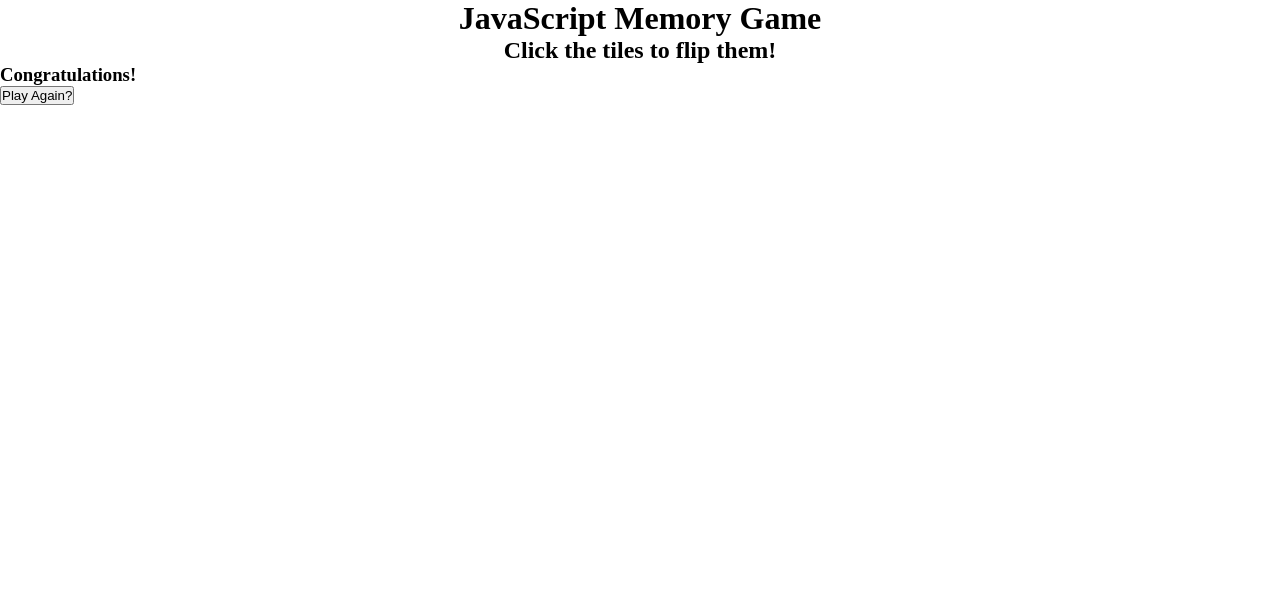
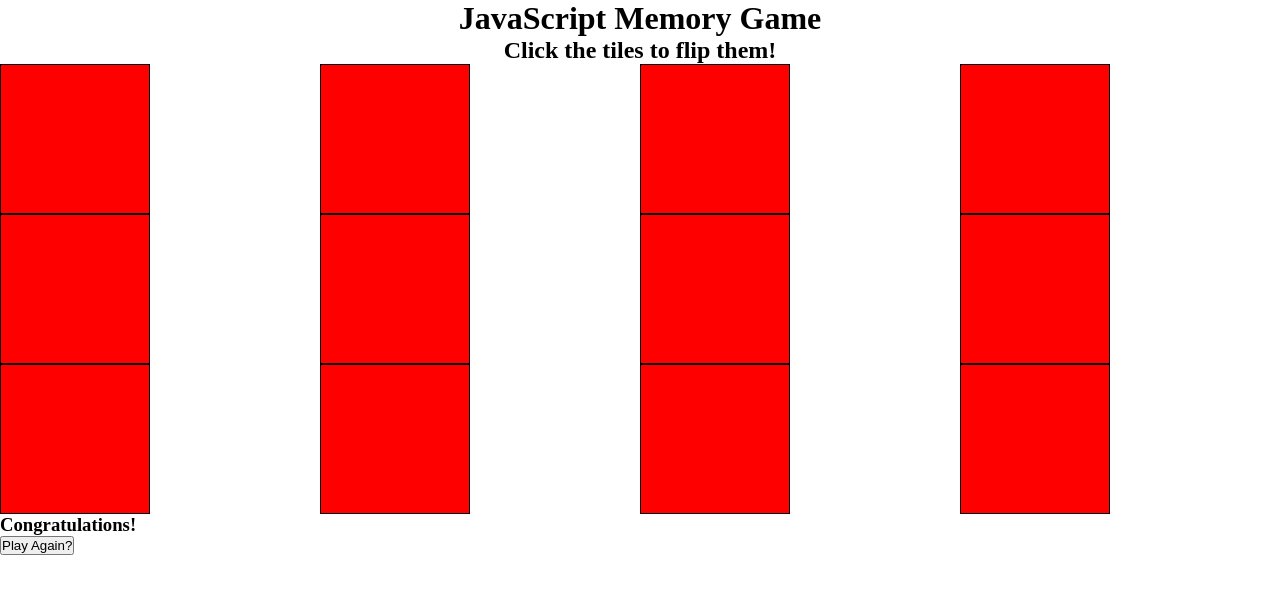
Before and after one commit to Katie201677/JavaScript-Memory-Game, a plain HTML site: page index.html in a window 1280 px wide. Drawn offline with nearby package versions, Linux system fonts and the light colour scheme; files that its build step writes are made by us from their sources.

Commit message:
updates to html

```diff
--- /dev/null
+++ b/assets/styles/_components.scss
@@ -0,0 +1,43 @@
+@use "./variables" as *;
+
+//tiles:
+
+.tiles {
+
+  &__tile {
+    background-color: transparent;
+    border: 1px solid black;
+    height: 150px;
+    width: 150px;
+  }
+
+  &__tile-inner {
+    position: relative;
+    width: 100%;
+    height: 100%;
+    text-align: center;
+    transition: transform 0.8s;
+    transform-style: preserve-3d;
+  }
+
+  &__tile-front, &__tile-back {
+    position: absolute;
+    width: 100%;
+    height: 100%;
+    -webkit-backface-visibility: hidden; /* Safari */
+    backface-visibility: hidden;
+  }
+
+  &__tile-front {
+    background-color: red;
+  }
+
+  &__tile-back {
+    background-color: blue;
+    transform: rotateY(180deg);
+  }
+}
+
+.tiles__tile:hover .tiles__tile-inner {
+  transform: rotateY(180deg);
+}
--- a/assets/styles/components.scss
+++ /dev/null
@@ -1,17 +0,0 @@
-@use "./variables" as *;
-
-//tiles:
-
-tiles__tile {
-  border: 1px solid black;
-  height: 150px;
-  width: 150px;
-
-  &__front {
-  background-color: red;
-  }
-
-  &__back {
-    background-color: blue;
-  }
-}
--- a/index.html
+++ b/index.html
@@ -5,9 +5,10 @@
   <meta http-equiv="X-UA-Compatible" content="IE=edge">
   <meta name="viewport" content="width=device-width, initial-scale=1.0">
   <title>JavaScript Memory Game</title>
-  <link rel="stylesheet" href="styles.css">
+  <link rel="stylesheet" href="./assets/styles/styles.css">
   <script src="script.js"></script>
 </head>
+
 <header class="header">
   <h1 class="header__h1">JavaScript Memory Game</h1>
   <h2 class="header__h2">Click the tiles to flip them!</h2>
@@ -16,55 +17,77 @@
 <body>
   <section class="tiles">
     <div class="tiles__tile">
-      <div class="tiles__tile__front"></div>
-      <div class="tiles__tile__back"></div>
+      <div class="tiles__tile-inner">
+        <div class="tiles__tile-front"></div>
+        <div class="tiles__tile-back"></div>
+      </div>
     </div>
     <div class="tiles__tile">
-      <div class="tiles__tile__front"></div>
-      <div class="tiles__tile__back"></div>
+      <div class="tiles__tile-inner">
+        <div class="tiles__tile-front"></div>
+        <div class="tiles__tile-back"></div>
+      </div>
     </div>
     <div class="tiles__tile">
-      <div class="tiles__tile__front"></div>
-      <div class="tiles__tile__back"></div>
+      <div class="tiles__tile-inner">
+        <div class="tiles__tile-front"></div>
+        <div class="tiles__tile-back"></div>
+      </div>
     </div>
     <div class="tiles__tile">
-      <div class="tiles__tile__front"></div>
-      <div class="tiles__tile__back"></div>
+      <div class="tiles__tile-inner">
+        <div class="tiles__tile-front"></div>
+        <div class="tiles__tile-back"></div>
+      </div>
     </div>
     <div class="tiles__tile">
-      <div class="tiles__tile__front"></div>
-      <div class="tiles__tile__back"></div>
+      <div class="tiles__tile-inner">
+        <div class="tiles__tile-front"></div>
+        <div class="tiles__tile-back"></div>
+      </div>
     </div>
     <div class="tiles__tile">
-      <div class="tiles__tile__front"></div>
-      <div class="tiles__tile__back"></div>
+      <div class="tiles__tile-inner">
+        <div class="tiles__tile-front"></div>
+        <div class="tiles__tile-back"></div>
+      </div>
     </div>
     <div class="tiles__tile">
-      <div class="tiles__tile__front"></div>
-      <div class="tiles__tile__back"></div>
+      <div class="tiles__tile-inner">
+        <div class="tiles__tile-front"></div>
+        <div class="tiles__tile-back"></div>
+      </div>
     </div>
     <div class="tiles__tile">
-      <div class="tiles__tile__front"></div>
-      <div class="tiles__tile__back"></div>
+      <div class="tiles__tile-inner">
+        <div class="tiles__tile-front"></div>
+        <div class="tiles__tile-back"></div>
+      </div>
     </div>
     <div class="tiles__tile">
-      <div class="tiles__tile__front"></div>
-      <div class="tiles__tile__back"></div>
+      <div class="tiles__tile-inner">
+        <div class="tiles__tile-front"></div>
+        <div class="tiles__tile-back"></div>
+      </div>
     </div>
     <div class="tiles__tile">
-      <div class="tiles__tile__front"></div>
-      <div class="tiles__tile__back"></div>
+      <div class="tiles__tile-inner">
+        <div class="tiles__tile-front"></div>
+        <div class="tiles__tile-back"></div>
+      </div>
     </div>
     <div class="tiles__tile">
-      <div class="tiles__tile__front"></div>
-      <div class="tiles__tile__back"></div>
+      <div class="tiles__tile-inner">
+        <div class="tiles__tile-front"></div>
+        <div class="tiles__tile-back"></div>
+      </div>
     </div>
     <div class="tiles__tile">
-      <div class="tiles__tile__front"></div>
-      <div class="tiles__tile__back"></div>
+      <div class="tiles__tile-inner">
+        <div class="tiles__tile-front"></div>
+        <div class="tiles__tile-back"></div>
+      </div>
     </div>
-
-
   </section>
 
   <section class="win-message">
```
Also changed, not shown: assets/styles/_base.scss (renamed from assets/styles/base.scss), assets/styles/_layout.scss (renamed from assets/styles/layout.scss), assets/styles/_theme.scss (renamed from assets/styles/theme.scss), assets/styles/_variables.scss (added), assets/styles/styles.css, assets/styles/styles.scss (line endings or trailing spaces), assets/styles/variables.scss (deleted).
